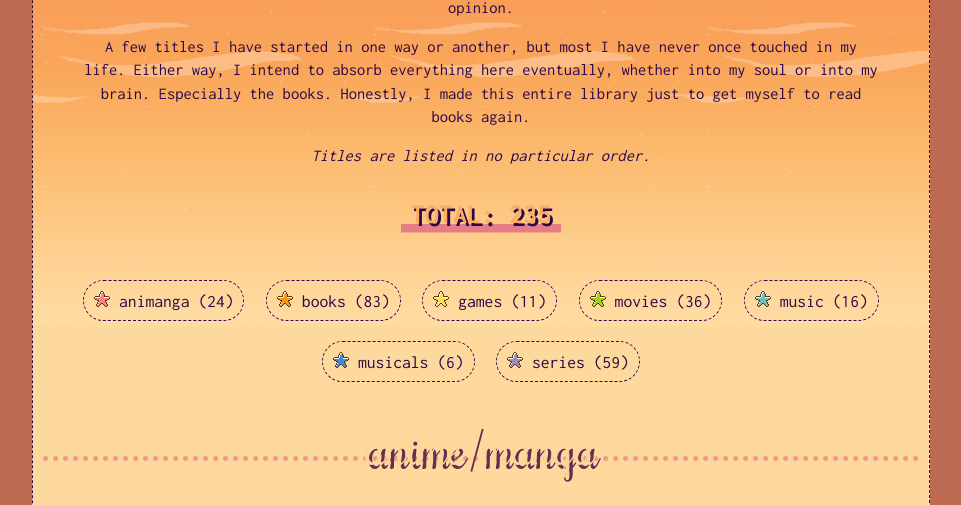
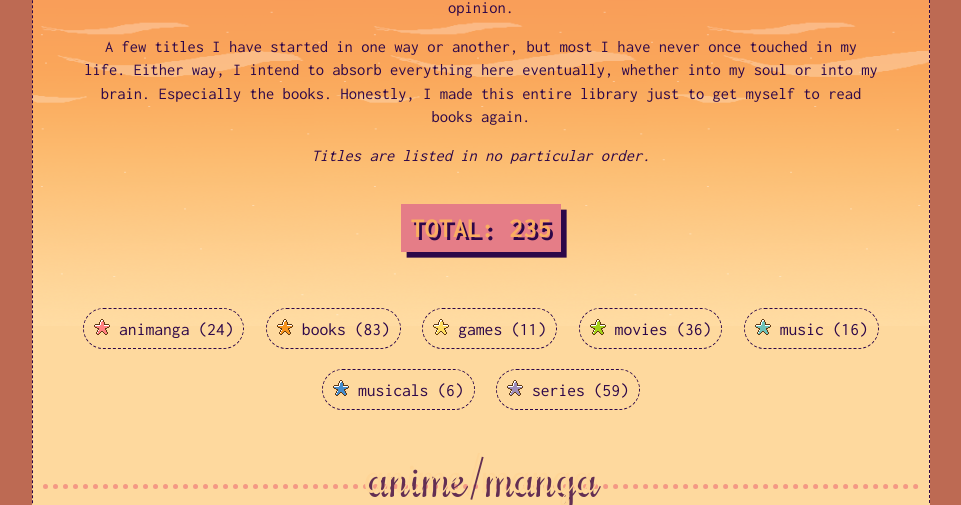
Before and after one commit to aroceu/library, a PHP site: page /thelist.php in a window 1280 px wide. Shown: the part 495-1000 px from the top of the page, without its empty margins (159-1120 px from the left). Run offline with PHP 8.4, Linux system fonts and the light colour scheme; some libraries are stand-ins or nearby versions.

Commit message:
Changed styling on list total

```diff
--- a/list.css
+++ b/list.css
@@ -44,9 +44,10 @@ h4{
 	width: auto;
 	padding: 10px;
 	font-weight: bold;
-	box-shadow: 0em 0.3em 0 #E57D87;
-	line-height:0;
-	margin: 20px 0;
+	box-shadow: 0.2em 0.2em 0 #2D0749;
+  line-height: 1;
+  margin: 20px 0;
+  background: #E57D87;
 }
 
 .footer{
```
